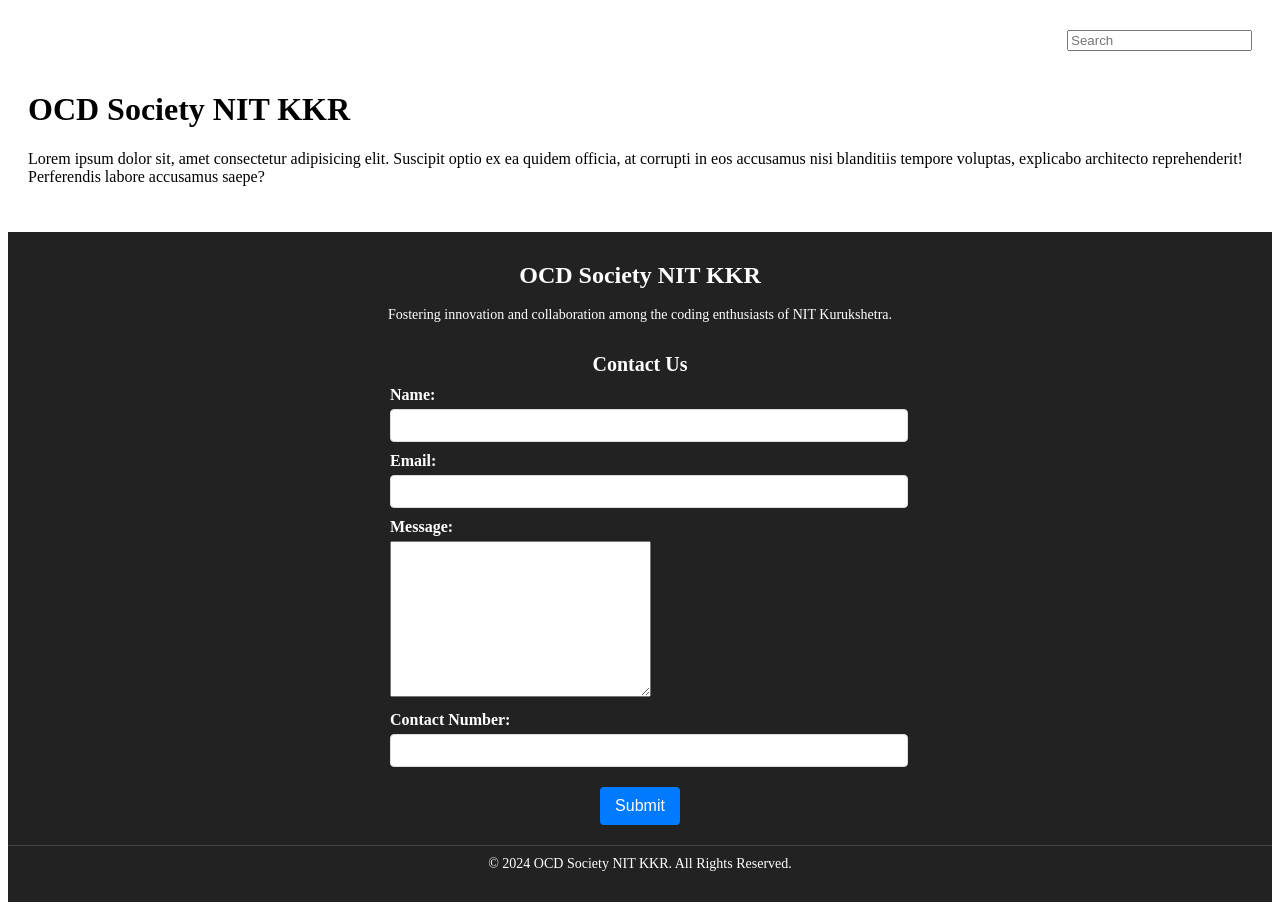
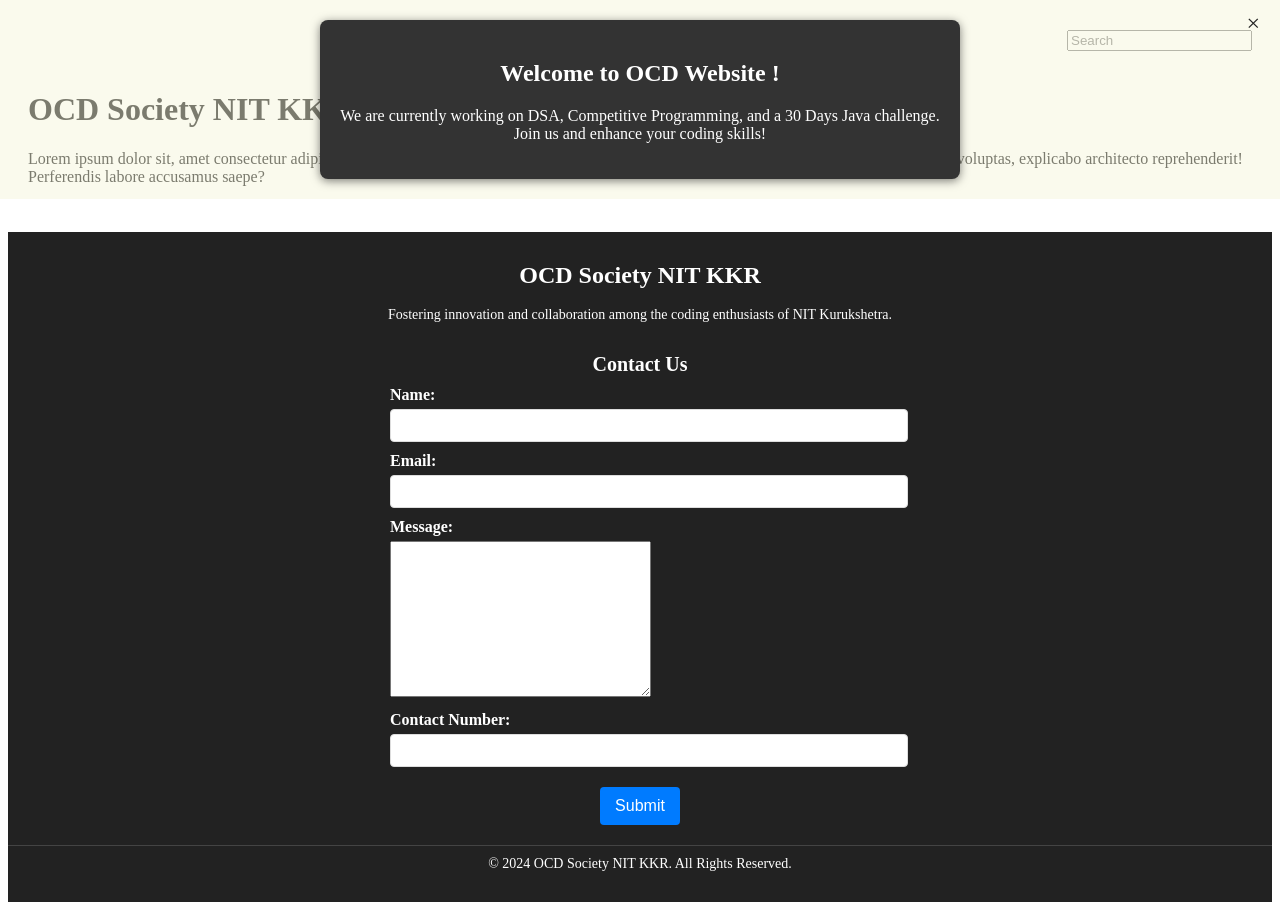
Before and after one commit to yash-shakya/OCD-Website, a plain HTML site: page index.html in a window 1280 px wide. Drawn offline with Linux system fonts and the light colour scheme.

Commit message:
Created A section for pop-up

```diff
--- a/index.html
+++ b/index.html
@@ -9,6 +9,15 @@
     <link rel="stylesheet" href="style.css">
 </head>
 <body>
+    <!-- Pop-up Section Start -->
+    <div id="popup-banner" class="popup-banner">
+        <div class="popup-content">
+            <span id="close-btn" class="close-btn">&times;</span>
+            <h2>Welcome to OCD Website !</h2>
+            <p>We are  currently working on DSA, Competitive Programming, and a 30 Days Java challenge. Join us and enhance your coding skills!</p>
+        </div>
+    </div>
+    <!-- Pop-up Section end  -->
     <!-- Header Section-->
      <header>
         <div class = "header-content">
--- a/index.js
+++ b/index.js
@@ -8,3 +8,23 @@
         formResponse.style.display = 'none';
     }, 2000);
 });
+
+// JS code for Pop-up section
+
+document.addEventListener('DOMContentLoaded', function() {
+    var popupBanner = document.getElementById('popup-banner');
+    var closeBtn = document.getElementById('close-btn');
+
+    // Function to show the popup banner
+    function showPopup() {
+        popupBanner.style.display = 'block';
+    }
+
+    // Function to close the popup banner
+    closeBtn.addEventListener('click', function() {
+        popupBanner.style.display = 'none';
+    });
+
+    // Show the popup after a delay (e.g., 3 seconds)
+    setTimeout(showPopup, 1000);
+});
--- a/style.css
+++ b/style.css
@@ -99,3 +99,38 @@
     margin: 0;
     font-size: 14px;
 }
+
+
+/* Pop-up Styles */
+.popup-banner {
+    display: none;
+    position: fixed;
+    top: 0;
+    left: 0;
+    width: 100%;
+    background-color: rgb(245, 245, 220,0.5);
+    color: white;
+    text-align: center;
+    padding: 20px 0;
+    z-index: 1000;
+}
+
+.popup-content {
+    margin: 0 auto;
+    width: 80%;
+    max-width: 600px;
+    background-color: #333;
+    padding: 20px;
+    border-radius: 8px;
+    box-shadow: 0 2px 10px rgba(0, 0, 0, 0.5);
+}
+
+.close-btn {
+    position: absolute;
+    top: 10px;
+    right: 20px;
+    font-size: 24px;
+    cursor: pointer;
+    color:#222;
+}
+/* Pop-up style ends */
```
